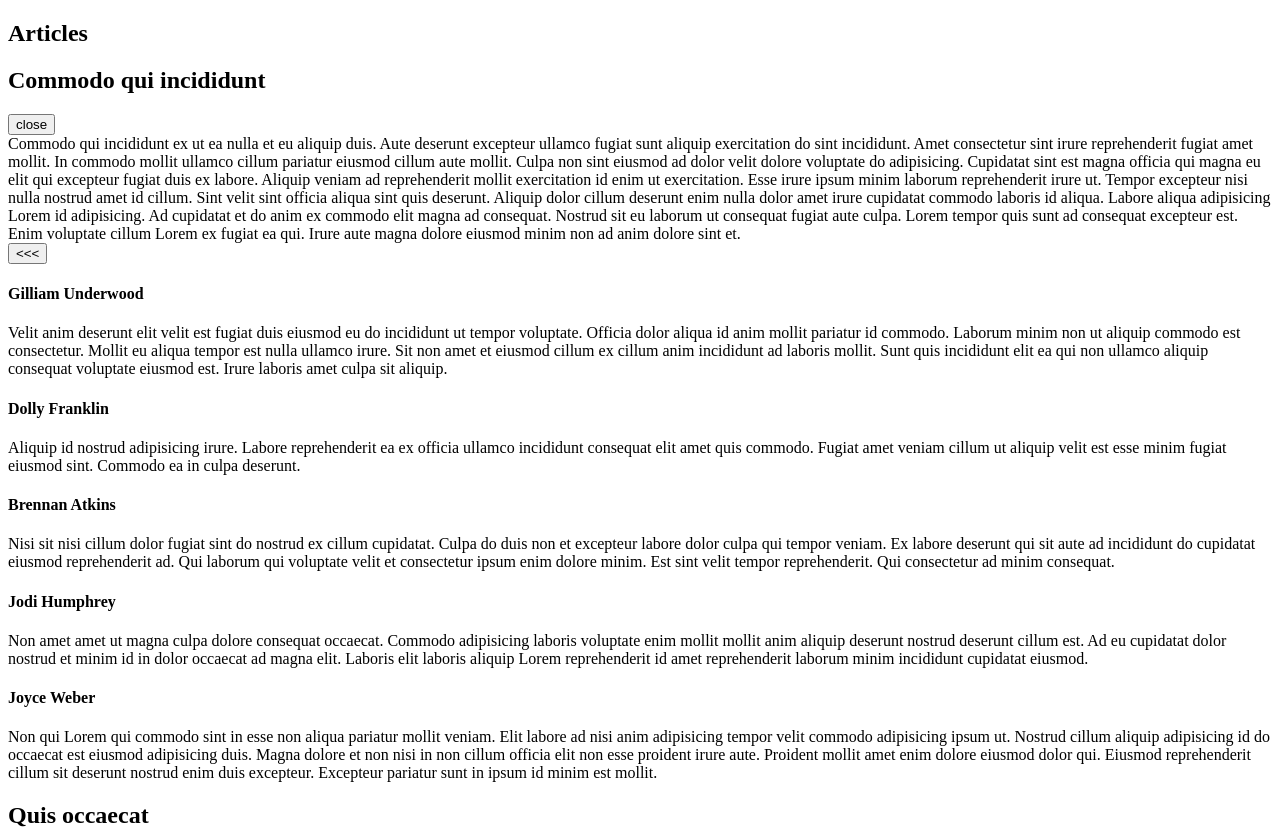
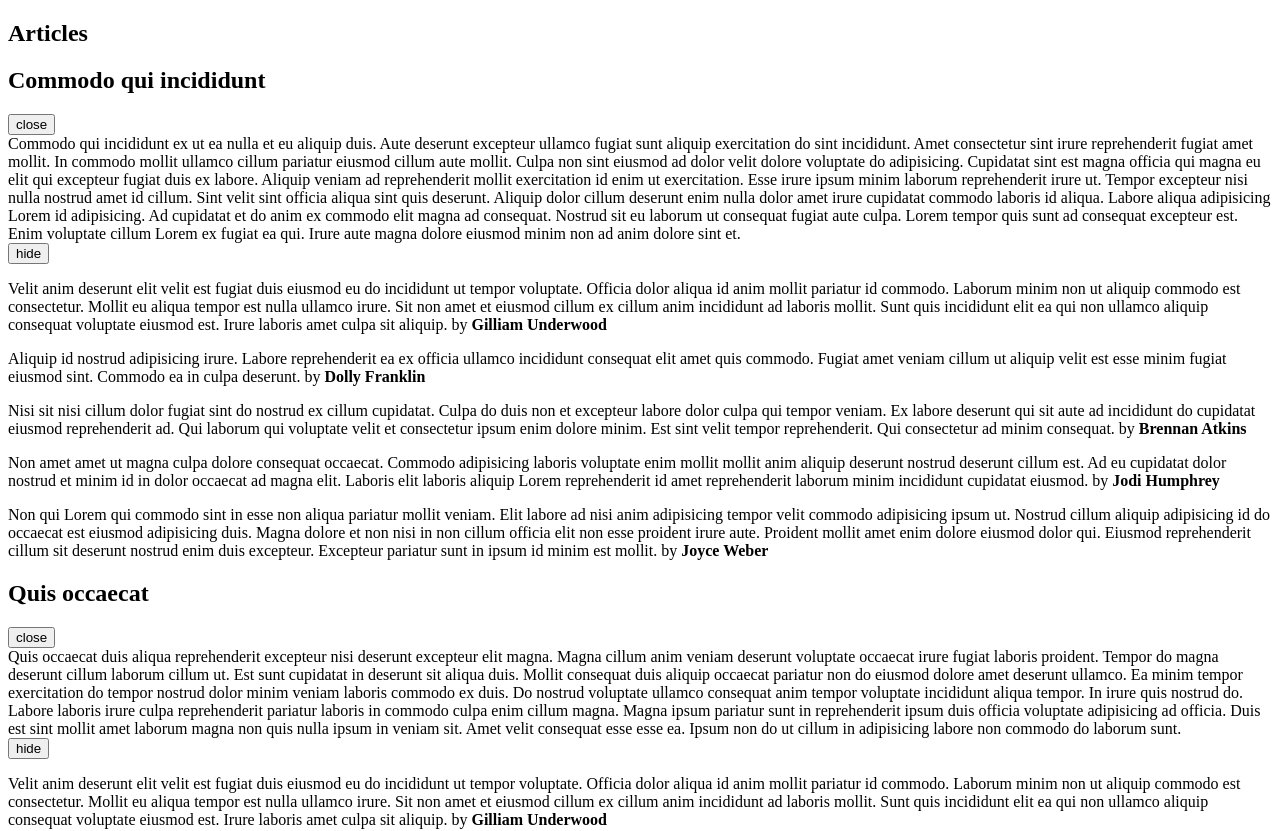
Before and after one commit to smartkot/my-react, a React (Create React App) app: page / in a window 1280 px wide. Shown: the top 831 px of the page. Built offline with nearby package versions, Linux system fonts and the light colour scheme.

Commit message:
Add decorator

```diff
--- a/src/Article.js
+++ b/src/components/Article.js
@@ -1,8 +1,9 @@
 import React, {Component} from 'react';
 import PropTypes from 'prop-types';
 import CommentList from './CommentList';
+import ToggleClick from '../decorators/ToggleClick';
 
-export default class Article extends Component {
+class Article extends Component {
 
     static propTypes = {
         article: PropTypes.shape({
@@ -12,21 +13,13 @@ export default class Article extends Component {
         })
     };
 
-    constructor(props) {
-        super(props);
-
-        this.state = {
-            isOpen: true
-        }
-    }
-
     render() {
-        const {article} = this.props;
+        const {article, isOpen, toggle} = this.props;
         return (
             <article>
                 <h2>{article.title}</h2>
-                <button onClick = {this.toggle}>
-                    {this.state.isOpen ? 'close' : 'open'}
+                <button onClick = {toggle}>
+                    {isOpen ? 'close' : 'open'}
                 </button>
                 {this.getBody()}
 
@@ -35,8 +28,8 @@ export default class Article extends Component {
     }
 
     getBody() {
-        if (!this.state.isOpen) return null;
-        const {article} = this.props;
+        const {article, isOpen} = this.props;
+        if (!isOpen) return null;
         return (
             <div>
                 {article.text}
@@ -50,20 +43,6 @@ export default class Article extends Component {
         return <CommentList comments = {article.comments} />;
     }
 
-    toggle = () => {
-        this.setState({
-           isOpen: !this.state.isOpen
-        });
-    }
 }
 
-// export default function Article(props) {
-//     console.log('---', props);
-//     const {article} = props;
-//     return (
-//         <div>
-//             <h2>{article.title}</h2>
-//             <p>{article.text}</p>
-//         </div>
-//     )
-// }
+export default ToggleClick(Article)
--- a/src/Comment.js
+++ b/src/components/Comment.js
@@ -4,10 +4,7 @@ import PropTypes from 'prop-types';
 
 function Comment({comment}) {
     return (
-        <div>
-            <h4>{comment.user}</h4>
-            <p>{comment.text}</p>
-        </div>
+        <p>{comment.text} by <strong>{comment.user}</strong></p>
     );
 }
 
--- a/src/CommentList.js
+++ b/src/components/CommentList.js
@@ -1,21 +1,20 @@
 import React, {Component} from 'react';
 import Comment from './Comment';
+import ToggleClick from '../decorators/ToggleClick';
 
-export default class CommentList extends Component {
+class CommentList extends Component {
 
     static defaultProps = {
         comments: []
     };
 
-    state = {
-        isOpen: true
-    };
+    render() {
+        const {isOpen, toggle} = this.props;
 
-    render() {
        return (
            <div>
-               <button onClick = {this.toggle.bind(this)}>
-                   {this.state.isOpen ? '<<<' : '>>>'}
+               <button onClick = {toggle}>
+                   {isOpen ? 'hide' : 'show'}
                </button>
                {this.getComments()}
            </div>
@@ -23,9 +22,9 @@ export default class CommentList extends Component {
     }
 
     getComments() {
-        if (!this.state.isOpen) return null;
+        const {comments, isOpen} = this.props;
+        if (!isOpen) return null;
 
-        const {comments} = this.props;
         if (!comments.length) return <p>No comments yes</p>;
 
         const commentElements = comments.map(comment => {
@@ -34,9 +33,6 @@ export default class CommentList extends Component {
         return commentElements;
     }
 
-    toggle() {
-        this.setState({
-            isOpen: !this.state.isOpen
-        })
-    }
 }
+
+export default ToggleClick(CommentList)
--- /dev/null
+++ b/src/decorators/ToggleClick.js
@@ -0,0 +1,21 @@
+import React, {Component as ReactComponent} from 'react';
+
+export default (OriginComponent) => class WrappedComponent extends ReactComponent {
+
+    state = {
+       isOpen: true
+    };
+
+    render() {
+        return <OriginComponent {...this.props} {...this.state} toggle = {this.toggle} />
+    }
+
+    toggle = (ev) => {
+        ev && ev.preventDefault && ev.preventDefault();
+        console.log('---', ev.nativeEvent);
+
+        this.setState({
+            isOpen: !this.state.isOpen
+        });
+    }
+}
--- a/src/index.js
+++ b/src/index.js
@@ -9,7 +9,7 @@
 
 import React from 'react';
 import ReactDOM from 'react-dom';
-import ArticleList from './ArticleList';
+import ArticleList from './components/ArticleList';
 import {articles} from './fixtures';
 
 ReactDOM.render(<ArticleList articles = {articles} />, document.getElementById('root'));
```
Also changed, not shown: src/components/ArticleList.js (renamed from src/ArticleList.js).
